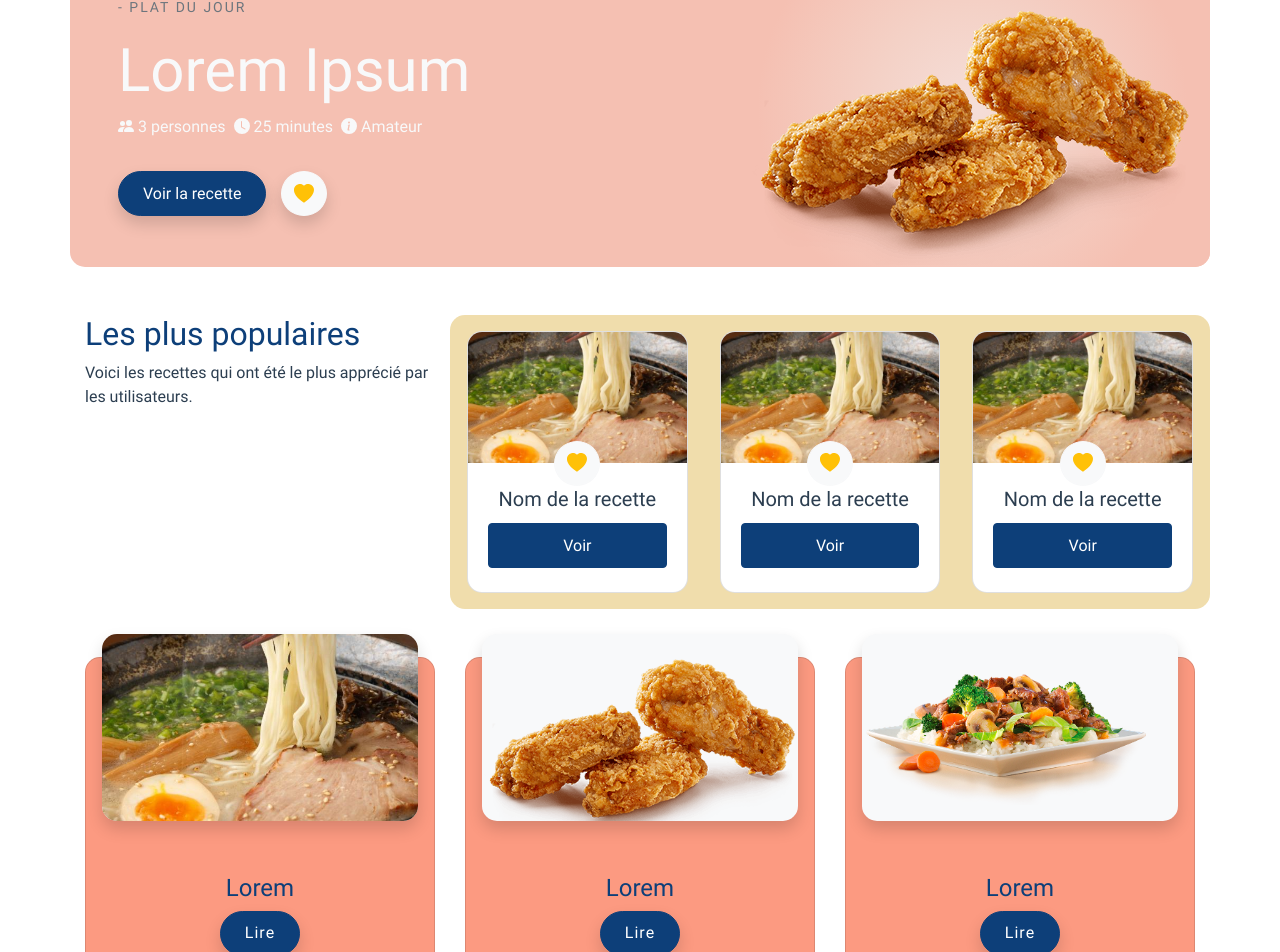
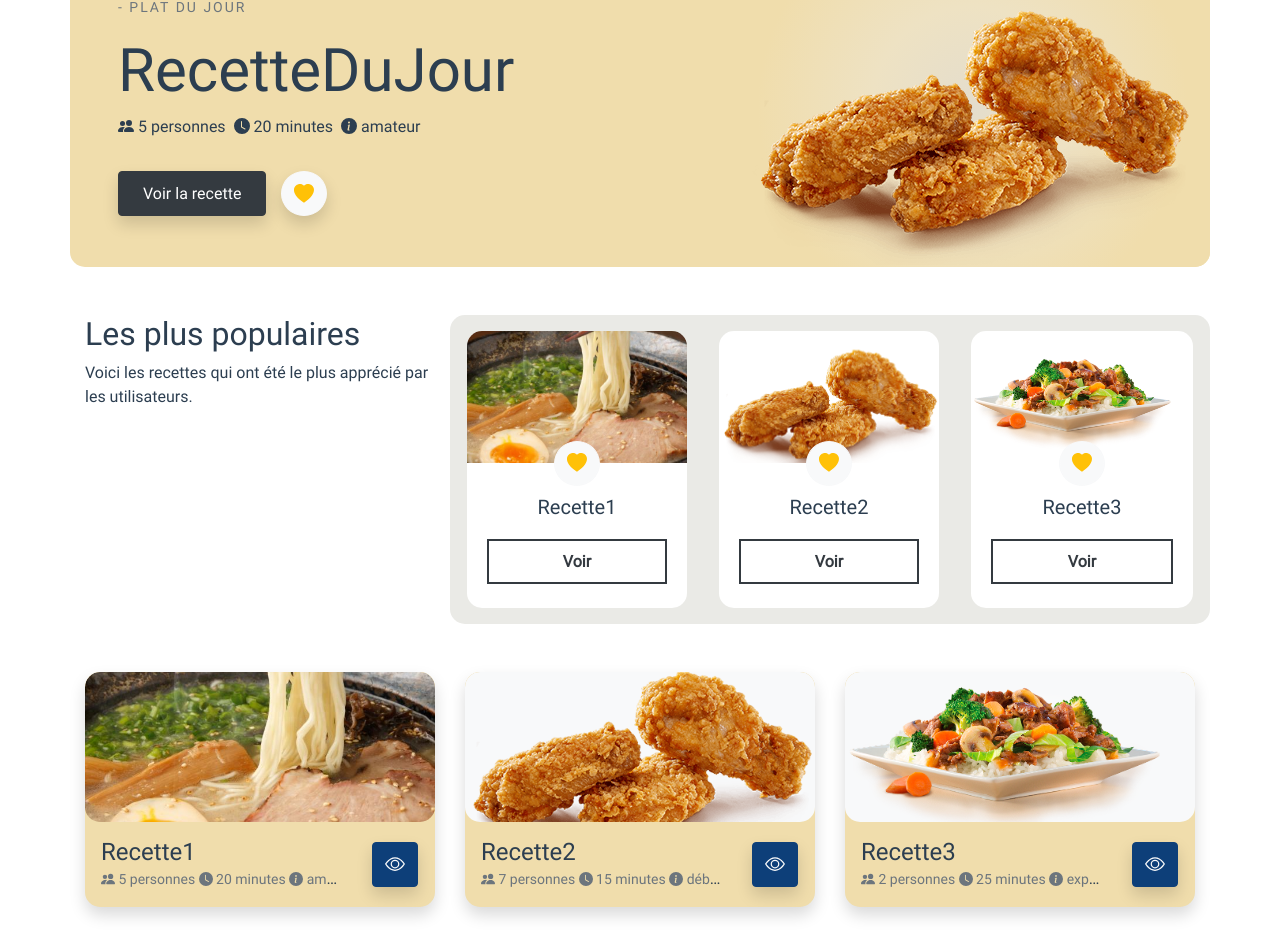
Before and after one commit to JudicaelT/vue-APIDAE-2021-2022, a Vue app: page /#/ in a window 1280 px wide. Shown: the part 157-1109 px from the top of the page. Built offline with nearby package versions, Linux system fonts and the light colour scheme.

Commit message:
ajout de props + retouche graphique

```diff
--- a/src/App.vue
+++ b/src/App.vue
@@ -31,7 +31,7 @@ export default {
   --salmon: #f5c0b2;
   --yale: #0d3f79;
   --astra: #f0ddac;
-  --grey: #ededed;
+  --grey: #eaeae6;
 
   --yale-active: #0a305c;
   --astra-active: #eed491;
@@ -173,6 +173,26 @@ body,
   flex: 5;
 }
 
+.border-1 {
+  border-width: 1px;
+}
+
+.border-2 {
+  border-width: 2px;
+}
+
+.border-3 {
+  border-width: 3px;
+}
+
+.border-4 {
+  border-width: 4px;
+}
+
+.border-5 {
+  border-width: 5px;
+}
+
 .rounded-rounder {
   border-radius: 15px;
 }
@@ -186,4 +206,8 @@ body,
   border-top-right-radius: 15px;
   border-bottom-right-radius: 15px;
 }
+
+.card {
+  border: none;
+}
 </style>
--- a/src/components/Header.vue
+++ b/src/components/Header.vue
@@ -21,12 +21,12 @@
                   <router-link class="nav-item nav-link active" to="/">Poster une recette</router-link>
                 </b-nav-item>
                 <b-nav-item>
-                  <router-link class="nav-item nav-link d-lg-none" to="/login">Connexion</router-link>
+                  <router-link class="nav-item nav-link d-lg-none" to="/connexion">Connexion</router-link>
                 </b-nav-item>
               </b-navbar-nav>
             </b-collapse>
 
-            <router-link class="btn btn-astra rounded-pill d-none d-lg-block" to="/login">Connexion</router-link>
+            <router-link class="btn btn-astra rounded-pill d-none d-lg-block" to="/connexion">Connexion</router-link>
           </b-navbar>
         </div>
 
--- a/src/components/Home/MealOfTheDay.vue
+++ b/src/components/Home/MealOfTheDay.vue
@@ -1,46 +1,58 @@
 <template>
-    <div class="row bg-salmon overflow-hidden rounded-rounder">
-        <div class="col p-5 text-light">
+    <div class="row bg-astra overflow-hidden rounded-rounder">
+        <div class="col p-5">
             <small class="text-secondary text-uppercase ls-2">
                 - Plat du jour
             </small>
             <div class="my-3">
-                <h1>Lorem Ipsum</h1>
+                <h1>{{ MealOfTheDay.name }}</h1>
                 <div class="d-flex">
                     <p>
                         <b-icon-people-fill></b-icon-people-fill>
-                        3 personnes
+                        {{ MealOfTheDay.quantity }} personnes
                     </p>
                     <p class="ml-2">
                         <b-icon-clock-fill></b-icon-clock-fill>
-                        25 minutes
+                        {{ MealOfTheDay.time }} minutes
                     </p>
                     <p class="ml-2">
                         <b-icon-info-circle-fill></b-icon-info-circle-fill>
-                        Amateur
+                        {{ MealOfTheDay.level }}
                     </p>
                 </div>
             </div>
 
             <div class="btn-group" role="group">
-                <button class="btn btn-yale rounded-pill px-4 mr-3 shadow">
+                <router-link class="btn btn-dark rounded px-4 mr-3 shadow" :to="`/recette/${MealOfTheDay.id}`">
                     Voir la recette
-                </button>
-                <button class="btn btn-light rounded-circle d-flex align-items-center shadow">
+                </router-link>
+                <router-link class="btn btn-light rounded-circle d-flex align-items-center shadow" :to="`/ajouter_favori/${MealOfTheDay.id}`">
                     <b-icon-heart-fill class="text-warning"></b-icon-heart-fill>
-                </button>
+                </router-link>
             </div>
         </div>
 
         <div class="col-5 bg-img d-flex align-items-center">
-            <b-img fluid :src="getImageUrl('fried_chicken.png')"></b-img>
+            <b-img fluid :src="getImageUrl( `${MealOfTheDay.thumbnail}` )"></b-img>
         </div>
     </div>
 </template>
 
   <script>
     export default {
-        name: "MealOfTheDay"
+        name: "MealOfTheDay",
+        data () {
+        return {
+          MealOfTheDay: {
+              id: 1,
+              name: 'RecetteDuJour',
+              thumbnail: 'fried_chicken.png',
+              quantity: 5,
+              time: 20,
+              level: 'amateur',
+          },
+        }
+      }
     };
   </script>
 
@@ -50,7 +62,7 @@
     }
 
     .bg-img {
-      background: radial-gradient(circle, #f5ded8 0%, #f4d1c6 35%, #f5c0b2 75%);
+      background: radial-gradient(circle, #e4ddcc 0%, #eee2c3 35%, var(--astra) 75%);
     }
 
   </style>
--- a/src/components/Home/MostPopular.vue
+++ b/src/components/Home/MostPopular.vue
@@ -1,58 +1,15 @@
 <template>
   <div class="row my-5">
     <div class="col text-center text-lg-left">
-            <h2 class="text-yale">Les plus populaires</h2>
+      <h2>Les plus populaires</h2>
       <p>
         Voici les recettes qui ont été le plus apprécié par les utilisateurs.
       </p>
     </div>
-        <div class="col-12 col-lg-8 rounded-rounder p-3 bg-astra">
+    <div class="col-12 col-lg-8 rounded-rounder p-3 bg-grey">
       <div class="row overflow-auto flex-nowrap">
 
-              <div class="card rounded-rounder overflow-hidden mx-3">
-                <div class="card-thumbnail overflow-hidden d-flex align-items-center">
-                  <img class="card-img-top" :src="getImageUrl('ghibli1.jpeg')">
-                </div>
-                <div class="h-0 d-flex justify-content-center align-items-center">
-                  <button class="btn btn-light btn-height position-absolute rounded-circle d-flex align-items-center">
-                    <b-icon-heart-fill class="text-warning"></b-icon-heart-fill>
-                  </button>
-                </div>
-                <div class="card-body text-center py-4">
-                  <h5 class="card-title">Nom de la recette</h5>
-                  <a href="#" class="btn btn-yale">Voir</a>
-                </div>
-              </div>
-
-              <div class="card rounded-rounder overflow-hidden mx-3">
-                <div class="card-thumbnail overflow-hidden d-flex align-items-center">
-                  <img class="card-img-top" :src="getImageUrl('ghibli1.jpeg')">
-                </div>
-                <div class="h-0 d-flex justify-content-center align-items-center">
-                  <button class="btn btn-light btn-height position-absolute rounded-circle d-flex align-items-center">
-                    <b-icon-heart-fill class="text-warning"></b-icon-heart-fill>
-                  </button>
-                </div>
-                <div class="card-body text-center py-4">
-                  <h5 class="card-title">Nom de la recette</h5>
-                  <a href="#" class="btn btn-yale">Voir</a>
-                </div>
-              </div>
-
-              <div class="card rounded-rounder overflow-hidden mx-3">
-                <div class="card-thumbnail overflow-hidden d-flex align-items-center">
-                  <img class="card-img-top" :src="getImageUrl('ghibli1.jpeg')">
-                </div>
-                <div class="h-0 d-flex justify-content-center align-items-center">
-                  <button class="btn btn-light btn-height position-absolute rounded-circle d-flex align-items-center">
-                    <b-icon-heart-fill class="text-warning"></b-icon-heart-fill>
-                  </button>
-                </div>
-                <div class="card-body text-center py-4">
-                  <h5 class="card-title">Nom de la recette</h5>
-                  <a href="#" class="btn btn-yale">Voir</a>
-                </div>
-              </div>
+        <MostPopularReceipt v-for="(mp, key) in mps" :id="mp.id" :name="mp.name" :thumbnail="mp.thumbnail" :key="key"></MostPopularReceipt>
 
       </div>
     </div>
@@ -60,28 +17,36 @@
 </template>
 
 <script>
+
+    import MostPopularReceipt from "@/components/Home/MostPopularReceipt";
+
     export default {
       name: "MostPopular",
+      components: {
+        MostPopularReceipt,
+      },
+      data () {
+        return {
+          mps: [
+            {
+              id: 1,
+              name: 'Recette1',
+              thumbnail: 'ghibli1.jpeg',
+            },
+            {
+              id: 2,
+              name: 'Recette2',
+              thumbnail: 'fried_chicken.png',
+            },
+            {
+              id: 3,
+              name: 'Recette3',
+              thumbnail: 'japanese_food.png',
+            },
+          ]
+        }
+      }
     };
-
-    /**
-     * Dynamically changes the height of the thumbnail (60% of the current width)
-     */
-    function resizeCardThumbnail() {
-      let cardThumbnails = document.querySelectorAll('.card-thumbnail');
-
-      cardThumbnails.forEach(function(cardThumbnail) {
-          cardThumbnail.style.height = cardThumbnail.offsetWidth * 0.6 +"px";
-      });
-    }
-
-
-    // call resizeCardThumbnail() when the document is fully loaded
-    window.addEventListener('load', () => { resizeCardThumbnail() });
-
-    // call resizeCardThumbnail() when the window is resized
-    window.addEventListener('resize', () => { resizeCardThumbnail() });
-
 </script>
 
 <style scoped>
--- /dev/null
+++ b/src/components/Home/MostPopularReceipt.vue
@@ -0,0 +1,52 @@
+<template>
+    <div class="card rounded-rounder overflow-hidden mx-3">
+        <div class="card-thumbnail overflow-hidden d-flex align-items-center">
+            <b-img fluid :src="getImageUrl( `${thumbnail}` )"></b-img>
+        </div>
+        <div class="h-0 d-flex justify-content-center align-items-center">
+            <router-link class="btn btn-light btn-height position-absolute rounded-circle d-flex align-items-center" :to="`/ajouter_favori/${id}`">
+                <b-icon-heart-fill class="text-warning"></b-icon-heart-fill>
+            </router-link>
+        </div>
+        <div class="card-body text-center py-4">
+            <h5 class="card-title py-2">{{ name }}</h5>
+            <router-link class="btn border-2 rounded-0 font-weight-bold btn-outline-dark" :to="`/recette/${id}`">Voir</router-link>
+        </div>
+    </div>
+</template>
+
+<script>
+    export default {
+        name: "MostPopularReceipt",
+        props: [ 'id', 'name', 'thumbnail' ],
+        methods: {
+
+          /**
+            * Sets the height of the thumbnail (n% of the current width)
+            */
+          setThumbnailHeight(n) {
+            let cardThumbnails = this.$el.querySelectorAll('.card-thumbnail');
+
+            cardThumbnails.forEach(function(cardThumbnail) {
+                cardThumbnail.style.height = cardThumbnail.offsetWidth * n +"px";
+            });
+          }
+
+        },
+
+        mounted(){
+          this.setThumbnailHeight(0.6); // 60%
+        },
+    };
+</script>
+
+<style scoped>
+
+    .card-thumbnail {
+        min-height: 110px;
+    }
+
+    .card {
+        min-width: 220px;
+    }
+</style>
--- /dev/null
+++ b/src/components/Home/Receipt.vue
@@ -0,0 +1,37 @@
+<template>
+    <div class="col-sm-6 col-md-4">
+        <div class="card overflow-hidden bg-astra shadow rounded-rounder">
+            <div class="overflow-hidden rounded-rounder d-flex align-items-center bg-light" style="height: 150px;">
+                <b-img fluid :src="getImageUrl( `${thumbnail}` )"></b-img>
+            </div>
+            <div class="row p-3">
+                <div class="col text-truncate">
+                    <h3 class="h4 m-0">{{ name }}</h3>
+                    <small class="text-secondary">
+                        <b-icon-people-fill></b-icon-people-fill>
+                        {{ quantity }} personnes
+                        <b-icon-clock-fill></b-icon-clock-fill>
+                        {{ time }} minutes
+                        <b-icon-info-circle-fill></b-icon-info-circle-fill>
+                        {{ level }}
+                    </small>
+                </div>
+                <div class="d-flex align-items-center px-3">
+                    <router-link class="btn btn-yale rounded d-flex align-items-center shadow" :to="`/recette/${id}`">
+                        <b-icon-eye class="text-light"></b-icon-eye>
+                    </router-link>
+                </div>
+            </div>
+        </div>
+    </div>
+</template>
+
+<script>
+    export default {
+      name: "Receipt",
+      props: [ 'id', 'name', 'thumbnail', 'quantity', 'time', 'level', ],
+    };
+</script>
+
+<style scoped>
+</style>
--- a/src/components/Home/Receipts.vue
+++ b/src/components/Home/Receipts.vue
@@ -1,46 +1,55 @@
 <template>
     <div class="row my-5">
-        <div class="col-sm-6 col-md-4">
-            <div class="card bg-pink text-yale rounded-rounder px-3 h-100">
-                <div class="d-flex align-items-center rounded-rounder overflow-hidden bg-light shadow mt-n4 h-50">
-                    <b-img fluid :src="getImageUrl('ghibli1.jpeg')"></b-img>
-                </div>
-                <div class="d-flex flex-column justify-content-center align-items-center h-50">
-                    <h3 class="h4">Lorem</h3>
-                    <a class="btn btn-yale ls-1 rounded-pill px-4 shadow" href="#">Lire</a>
-                </div>
-            </div>
-        </div>
-
-        <div class="col-sm-6 col-md-4">
-            <div class="card bg-pink text-yale rounded-rounder px-3 h-100">
-                <div class="d-flex align-items-center rounded-rounder overflow-hidden bg-light shadow mt-n4 h-50">
-                    <b-img fluid :src="getImageUrl('fried_chicken.png')"></b-img>
-                </div>
-                <div class="d-flex flex-column justify-content-center align-items-center h-50">
-                    <h3 class="h4">Lorem</h3>
-                    <a class="btn btn-yale ls-1 rounded-pill px-4 shadow" href="#">Lire</a>
-                </div>
-            </div>
-        </div>
-
-        <div class="col-sm-6 col-md-4">
-            <div class="card bg-pink text-yale rounded-rounder px-3 h-100">
-                <div class="d-flex align-items-center rounded-rounder overflow-hidden bg-light shadow mt-n4 h-50">
-                    <b-img fluid :src="getImageUrl('japanese_food.png')"></b-img>
-                </div>
-                <div class="d-flex flex-column justify-content-center align-items-center h-50">
-                    <h3 class="h4">Lorem</h3>
-                    <a class="btn btn-yale ls-1 rounded-pill px-4 shadow" href="#">Lire</a>
-                </div>
-            </div>
-        </div>
+        <Receipt
+        v-for="(receipt, key) in receipts"
+            :id="receipt.id" :name="receipt.name"
+            :thumbnail="receipt.thumbnail"
+            :quantity="receipt.quantity"
+            :time="receipt.time"
+            :level="receipt.level"
+            :key="key">
+        </Receipt>
     </div>
 </template>
 
 <script>
+    import Receipt from "@/components/Home/Receipt";
+
     export default {
-        name: "Receipts",
+      name: "Receipts",
+      components: {
+        Receipt,
+      },
+      data () {
+        return {
+          receipts: [
+            {
+              id: 1,
+              name: 'Recette1',
+              thumbnail: 'ghibli1.jpeg',
+              quantity: 5,
+              time: 20,
+              level: 'amateur',
+            },
+            {
+              id: 2,
+              name: 'Recette2',
+              thumbnail: 'fried_chicken.png',
+              quantity: 7,
+              time: 15,
+              level: 'débutant',
+            },
+            {
+              id: 3,
+              name: 'Recette3',
+              thumbnail: 'japanese_food.png',
+              quantity: 2,
+              time: 25,
+              level: 'expert',
+            },
+          ]
+        }
+      }
     };
 </script>
 
--- a/src/components/Login.vue
+++ b/src/components/Login.vue
@@ -14,7 +14,7 @@
           <input class="form-control rounded py-4 border-0 bg-grey" type="password" name="password" />
           <input class="btn btn-astra rounded-pill py-2 my-4" type="submit" />
           <small>
-            Pas de compte ? <router-link to="/signIn">Insrivez-vous !</router-link>
+            Pas de compte ? <router-link to="/inscription">Insrivez-vous !</router-link>
           </small>
         </form>
       </div>
--- /dev/null
+++ b/src/components/ReceiptPage.vue
@@ -0,0 +1,11 @@
+<template>
+    <div class="alert-danger">Receipt Page</div>
+</template>
+
+<script>
+    export default {
+        name: "ReceiptPage",
+    };
+</script>
+
+<style scoped></style>
--- a/src/components/SignIn.vue
+++ b/src/components/SignIn.vue
@@ -22,7 +22,7 @@
           <input class="btn btn-astra rounded-pill py-2 my-4" type="submit" />
 
           <small>
-            Déjà un compte ? <router-link to="/login">Connectez-vous !</router-link>
+            Déjà un compte ? <router-link to="/connexion">Connectez-vous !</router-link>
           </small>
         </form>
       </div>
--- a/src/functions/index.js
+++ b/src/functions/index.js
@@ -1,3 +1,5 @@
+//This file is where we put our global methods
+
 import Vue from "vue";
 
 Vue.mixin({
--- a/src/router/index.js
+++ b/src/router/index.js
@@ -3,6 +3,7 @@ import VueRouter from "vue-router";
 import Home from "@/components/Home";
 import Login from "@/components/Login";
 import SignIn from "@/components/SignIn";
+import ReceiptPage from "@/components/ReceiptPage";
 
 Vue.use(VueRouter);
 
@@ -16,12 +17,17 @@ const router = new VueRouter({
     {
       name: "Connexion",
       component: Login,
-      path: "/login"
+      path: "/connexion"
     },
     {
       name: "Inscription",
       component: SignIn,
-      path: "/signIn"
+      path: "/inscription"
+    },
+    {
+      name: "Recette",
+      component: ReceiptPage,
+      path: "/recette/:id"
     }
   ]
 });
```
Lines whose indentation alone changed are shown as unchanged.
